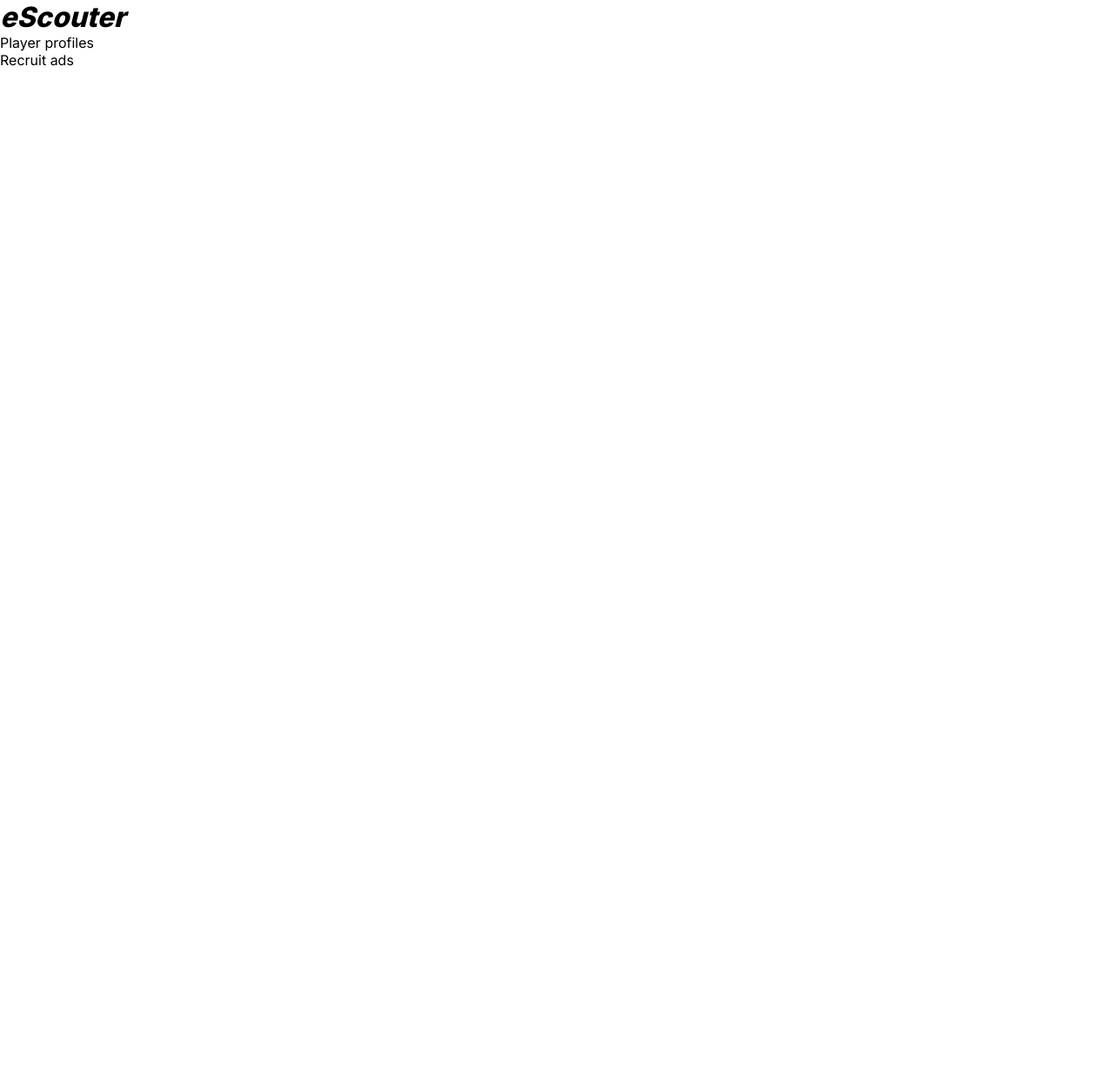
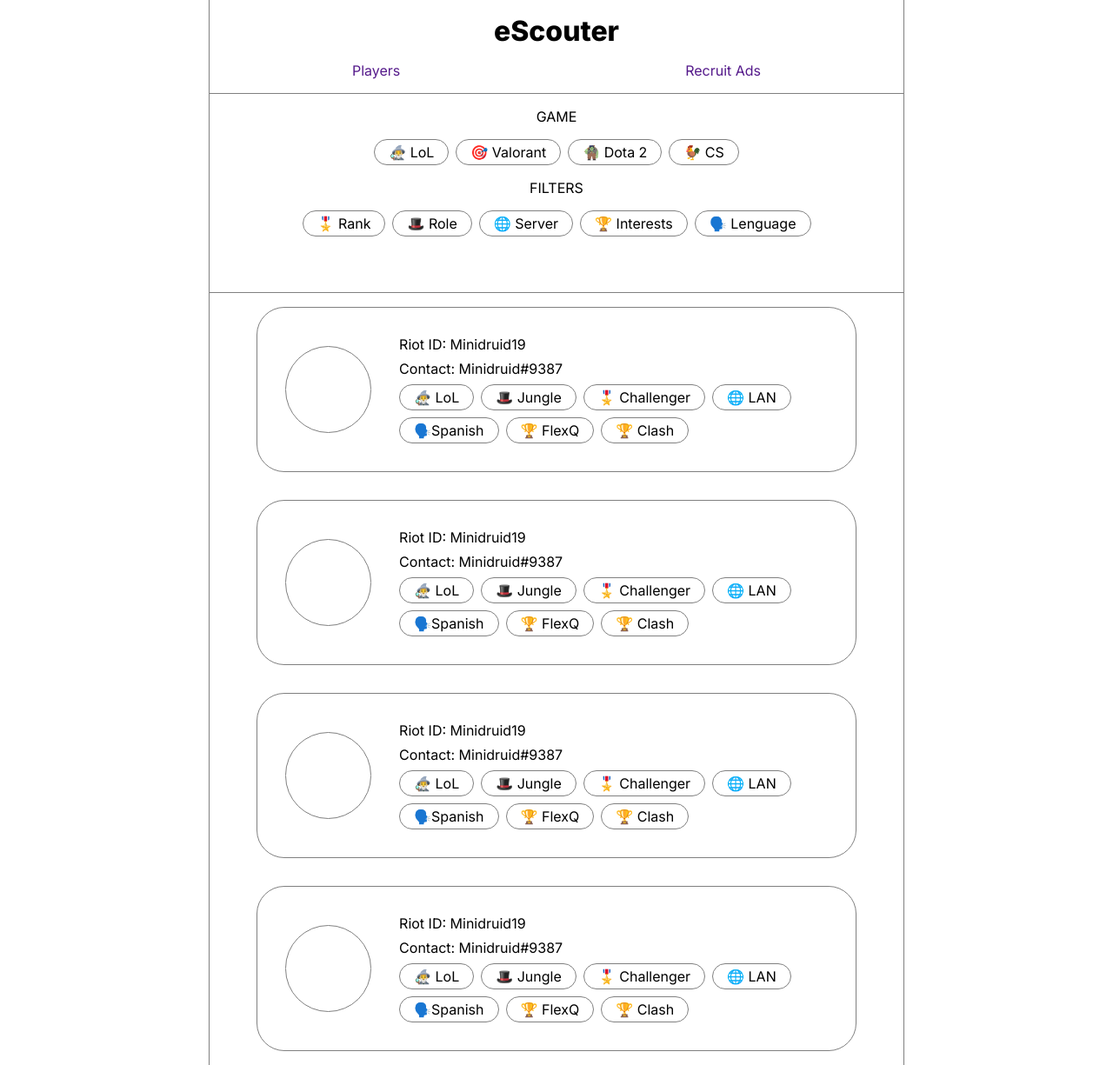
Before and after one commit to carlosoroli/escouter, a plain HTML site: page index.html in a window 1280 px wide. Shown: the whole page at 87% size. Before the commit the page ends 800 px from the top, so only its background shows below. Drawn offline with Linux system fonts and the light colour scheme.

Commit message:
player screen

```diff
--- a/css/style.css
+++ b/css/style.css
@@ -7,22 +7,100 @@
 }
 
 /* GENERAL */
-body{
+html{
     font-family: "Inter", sans-serif;
-    min-height: 100vh;
 }
 
-/* STYLES */
-header h1{
-    font-style: italic;
+body{
+    min-height: 100vh;
+    max-width: 800px;
+    margin: 0 auto;
+    border-left: 1px solid gray;
+    border-right: 1px solid gray;
 }
 
-ul li{
+/* HEADER ------------------------------------- */
+header{
+    width: 100%;
     display: flex;
-    flex-direction: row;
+    flex-direction: column;
+    align-items: center;
+    border-bottom: 1px solid gray;
+}
+h1{
+    padding: 1rem;
+}
+nav{
+    width: 100%;
+    display: flex;
+    justify-content: space-around;
+}
+nav a{
+    padding-bottom: 1rem;
+}
+nav a, nav a:visited{
+    text-decoration: none;
+}
+/* FILTERS --------------------------------------- */
+.section-filters{
+    display: flex;
+    flex-direction: column;
+    align-items: center;
+}
+.title{
+    padding: 1rem;
+}
+.games, .filters{
+    display: flex;
+    gap: 0.5rem;
+}
+.games div, .filters div{
+    padding: 0.25rem 1rem;
+    border:1px solid gray;
+    border-radius: 100px;
+}
+.section-filters{
+    border-bottom: 1px solid gray;
+    padding-bottom: 4rem;
+}
+/* LIST -------------------------------------------- */
+ul{
+ padding: 1rem;
+ display: flex;
+ flex-direction: column;
+ align-items: center;
+ gap: 2rem;
 }
 
-li a, li a:visited{
-    text-decoration: none;
-    color: black;
+li{
+    list-style: none;
+    width: 90%;
+    display: flex;
+    align-items: center;
+    padding: 2rem 2rem;
+    border: 1px solid gray;
+    border-radius: 2rem;
 }
+.player-pic{
+    width: 100px;
+    height: 100px;
+    border: 1px solid gray;
+    margin-right: 2rem;
+    border-radius: 100px;
+}
+.player-info{
+    width: 80%;
+    display: flex;
+    flex-direction: column;
+    gap: 0.5rem;
+}
+.tags{
+    display: flex;
+    flex-wrap: wrap;
+    gap: 0.5rem;
+}
+.tags div{
+    border: 1px solid gray;
+    border-radius: 100px;
+    padding: .25rem 1rem;
+}
--- a/index.html
+++ b/index.html
@@ -13,12 +13,118 @@
     <header>
         <h1>eScouter</h1>
         <nav>
-            <ul>
-                <li><a href="">Player profiles</a></li>
-                <li><a href="">Recruit ads</a></li>
-            </ul>
+            <a href="">Players</a>
+            <a href="">Recruit Ads</a>
         </nav>
     </header>
-    <main></main>
+    <section class="section-filters">
+        <div class="title">GAME</div>
+        <div class="games">
+            <div>🧙‍♂️ LoL</div>
+            <div>🎯 Valorant</div>
+            <div>🧌 Dota 2</div>
+            <div>🐓 CS</div>
+        </div>
+        <div class="title">FILTERS</div>
+        <div class="filters">
+            <div>🎖️ Rank</div>
+            <div>🎩 Role</div>
+            <div>🌐 Server</div>
+            <div>🏆 Interests</div>
+            <div>🗣️ Lenguage</div>
+        </div>
+    </section>
+    <section class="section-list">
+        <ul>
+            <li class="player-card">
+                <div class="player-pic"></div>
+                <div class="player-info">
+                    <div class="ign">
+                        <span>Riot ID:</span>
+                        <span>Minidruid19</span>
+                    </div>
+                    <div class="contact">
+                        <span>Contact:</span>
+                        <span>Minidruid#9387</span>
+                    </div>
+                    <div class="tags">
+                        <div>🧙‍♂️ LoL</div>
+                        <div>🎩 Jungle</div>
+                        <div>🎖️ Challenger</div>
+                        <div>🌐 LAN</div>
+                        <div>🗣️Spanish</div>
+                        <div>🏆 FlexQ</div>
+                        <div>🏆 Clash</div>
+                    </div>
+                </div>
+            </li>
+            <li class="player-card">
+                <div class="player-pic"></div>
+                <div class="player-info">
+                    <div class="ign">
+                        <span>Riot ID:</span>
+                        <span>Minidruid19</span>
+                    </div>
+                    <div class="contact">
+                        <span>Contact:</span>
+                        <span>Minidruid#9387</span>
+                    </div>
+                    <div class="tags">
+                        <div>🧙‍♂️ LoL</div>
+                        <div>🎩 Jungle</div>
+                        <div>🎖️ Challenger</div>
+                        <div>🌐 LAN</div>
+                        <div>🗣️Spanish</div>
+                        <div>🏆 FlexQ</div>
+                        <div>🏆 Clash</div>
+                    </div>
+                </div>
+            </li>
+            <li class="player-card">
+                <div class="player-pic"></div>
+                <div class="player-info">
+                    <div class="ign">
+                        <span>Riot ID:</span>
+                        <span>Minidruid19</span>
+                    </div>
+                    <div class="contact">
+                        <span>Contact:</span>
+                        <span>Minidruid#9387</span>
+                    </div>
+                    <div class="tags">
+                        <div>🧙‍♂️ LoL</div>
+                        <div>🎩 Jungle</div>
+                        <div>🎖️ Challenger</div>
+                        <div>🌐 LAN</div>
+                        <div>🗣️Spanish</div>
+                        <div>🏆 FlexQ</div>
+                        <div>🏆 Clash</div>
+                    </div>
+                </div>
+            </li>
+            <li class="player-card">
+                <div class="player-pic"></div>
+                <div class="player-info">
+                    <div class="ign">
+                        <span>Riot ID:</span>
+                        <span>Minidruid19</span>
+                    </div>
+                    <div class="contact">
+                        <span>Contact:</span>
+                        <span>Minidruid#9387</span>
+                    </div>
+                    <div class="tags">
+                        <div>🧙‍♂️ LoL</div>
+                        <div>🎩 Jungle</div>
+                        <div>🎖️ Challenger</div>
+                        <div>🌐 LAN</div>
+                        <div>🗣️Spanish</div>
+                        <div>🏆 FlexQ</div>
+                        <div>🏆 Clash</div>
+                    </div>
+                </div>
+            </li>
+        </ul>
+    </section>
 </body>
 </html>
```
